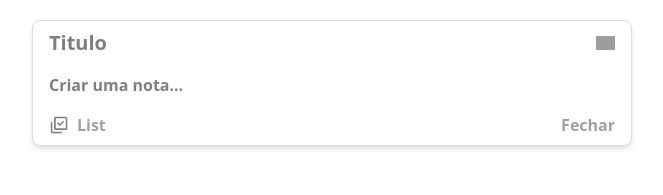
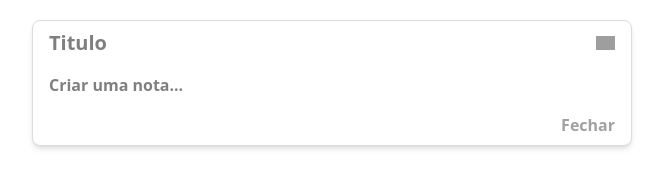
Before and after one commit to NicholasdeOliveiraSica/Vue-notes, a Vue app: page / in a window 1280 px wide. Both pictures are taken after a click on the element 640 px from the left and 41 px from the top of the page. Shown: the top 195 px of the page, without its empty margins (308-971 px from the left). Built offline with nearby package versions, Linux system fonts and the light colour scheme; grey boxes are pictures that could not be loaded.

Commit message:
fix(input): Tirei a opção de list, foco nisso dps.

```diff
--- a/src/assets/output.css
+++ b/src/assets/output.css
@@ -177,12 +177,6 @@
   .flex {
     display: flex;
   }
-  .table {
-    display: table;
-  }
-  .h-full {
-    height: 100%;
-  }
   .h-screen {
     height: 100vh;
   }
@@ -192,14 +186,8 @@
   .max-w-150 {
     max-width: calc(var(--spacing) * 150);
   }
-  .border-collapse {
-    border-collapse: collapse;
-  }
   .cursor-pointer {
     cursor: pointer;
-  }
-  .resize {
-    resize: both;
   }
   .flex-col {
     flex-direction: column;
@@ -210,8 +198,8 @@
   .justify-between {
     justify-content: space-between;
   }
-  .justify-center {
-    justify-content: center;
+  .justify-end {
+    justify-content: flex-end;
   }
   .rounded-lg {
     border-radius: var(--radius-lg);
@@ -236,12 +224,6 @@
   .py-2 {
     padding-block: calc(var(--spacing) * 2);
   }
-  .pr-2 {
-    padding-right: calc(var(--spacing) * 2);
-  }
-  .pl-4 {
-    padding-left: calc(var(--spacing) * 4);
-  }
   .text-xl {
     font-size: var(--text-xl);
     line-height: var(--tw-leading, var(--text-xl--line-height));
@@ -253,19 +235,9 @@
   .text-neutral-400 {
     color: var(--color-neutral-400);
   }
-  .underline {
-    text-decoration-line: underline;
-  }
-  .opacity-50 {
-    opacity: 50%;
-  }
   .shadow-md {
     --tw-shadow: 0 4px 6px -1px var(--tw-shadow-color, rgb(0 0 0 / 0.1)), 0 2px 4px -2px var(--tw-shadow-color, rgb(0 0 0 / 0.1));
     box-shadow: var(--tw-inset-shadow), var(--tw-inset-ring-shadow), var(--tw-ring-offset-shadow), var(--tw-ring-shadow), var(--tw-shadow);
-  }
-  .outline {
-    outline-style: var(--tw-outline-style);
-    outline-width: 1px;
   }
   .filter {
     filter: var(--tw-blur,) var(--tw-brightness,) var(--tw-contrast,) var(--tw-grayscale,) var(--tw-hue-rotate,) var(--tw-invert,) var(--tw-saturate,) var(--tw-sepia,) var(--tw-drop-shadow,);
@@ -280,23 +252,6 @@
     &::placeholder {
       --tw-font-weight: var(--font-weight-semibold);
       font-weight: var(--font-weight-semibold);
-    }
-  }
-  .hover\:scale-110 {
-    &:hover {
-      @media (hover: hover) {
-        --tw-scale-x: 110%;
-        --tw-scale-y: 110%;
-        --tw-scale-z: 110%;
-        scale: var(--tw-scale-x) var(--tw-scale-y);
-      }
-    }
-  }
-  .hover\:opacity-80 {
-    &:hover {
-      @media (hover: hover) {
-        opacity: 80%;
-      }
     }
   }
   .focus-visible\:outline-none {
@@ -380,11 +335,6 @@
   inherits: false;
   initial-value: 0 0 #0000;
 }
-@property --tw-outline-style {
-  syntax: "*";
-  inherits: false;
-  initial-value: solid;
-}
 @property --tw-blur {
   syntax: "*";
   inherits: false;
@@ -438,21 +388,6 @@
   syntax: "*";
   inherits: false;
 }
-@property --tw-scale-x {
-  syntax: "*";
-  inherits: false;
-  initial-value: 1;
-}
-@property --tw-scale-y {
-  syntax: "*";
-  inherits: false;
-  initial-value: 1;
-}
-@property --tw-scale-z {
-  syntax: "*";
-  inherits: false;
-  initial-value: 1;
-}
 @layer properties {
   @supports ((-webkit-hyphens: none) and (not (margin-trim: inline))) or ((-moz-orient: inline) and (not (color:rgb(from red r g b)))) {
     *, ::before, ::after, ::backdrop {
@@ -472,7 +407,6 @@
       --tw-ring-offset-width: 0px;
       --tw-ring-offset-color: #fff;
       --tw-ring-offset-shadow: 0 0 #0000;
-      --tw-outline-style: solid;
       --tw-blur: initial;
       --tw-brightness: initial;
       --tw-contrast: initial;
@@ -486,9 +420,6 @@
       --tw-drop-shadow-color: initial;
       --tw-drop-shadow-alpha: 100%;
       --tw-drop-shadow-size: initial;
-      --tw-scale-x: 1;
-      --tw-scale-y: 1;
-      --tw-scale-z: 1;
     }
   }
 }
--- a/src/components/NewNoteInput.vue
+++ b/src/components/NewNoteInput.vue
@@ -1,7 +1,7 @@
 <template>
   <div :class="['m-5 w-full max-w-150 bg-white rounded-lg shadow-md border border-[#ddd]' , $attrs.class]">
 
-    <div v-show="focused" class="flex items-center justify-between px-4 py-2">
+    <div v-show="props.focused" class="flex items-center justify-between px-4 py-2">
       <input
       type="text"
       placeholder="Titulo"
@@ -20,19 +20,7 @@
       @click="emit('update:focused', true)"
       />
 
-    <div v-show="focused" class="flex justify-between text-neutral-400 font-semibold rounded-b-lg">
-      <div class="flex justify-center items-center">
-        <button class="pl-4 pr-2 py-2" >
-          <img
-            @click="isList = !isList; createA = isList ? 'lista...' : 'nota...'"
-            src="../assets/select.png"
-            alt="Select list Button"
-            class="cursor-pointer hover:scale-110 opacity-50 hover:opacity-80 cursor-pointer"
-            width="20" height="20"
-            />
-        </button>
-        <a>List</a>
-      </div>
+    <div v-show="props.focused" class="flex justify-end text-neutral-400 font-semibold rounded-b-lg">
       <button @click="emit('update:focused', false)" class="cursor-pointer px-4 py-2">Fechar</button>
     </div>
 
@@ -54,7 +42,6 @@ const emit = defineEmits([
 ])
 
 const fixedSelect = ref(false);
-const isList = ref(false);
 const createA = ref('nota...');
 
 </script>
```
